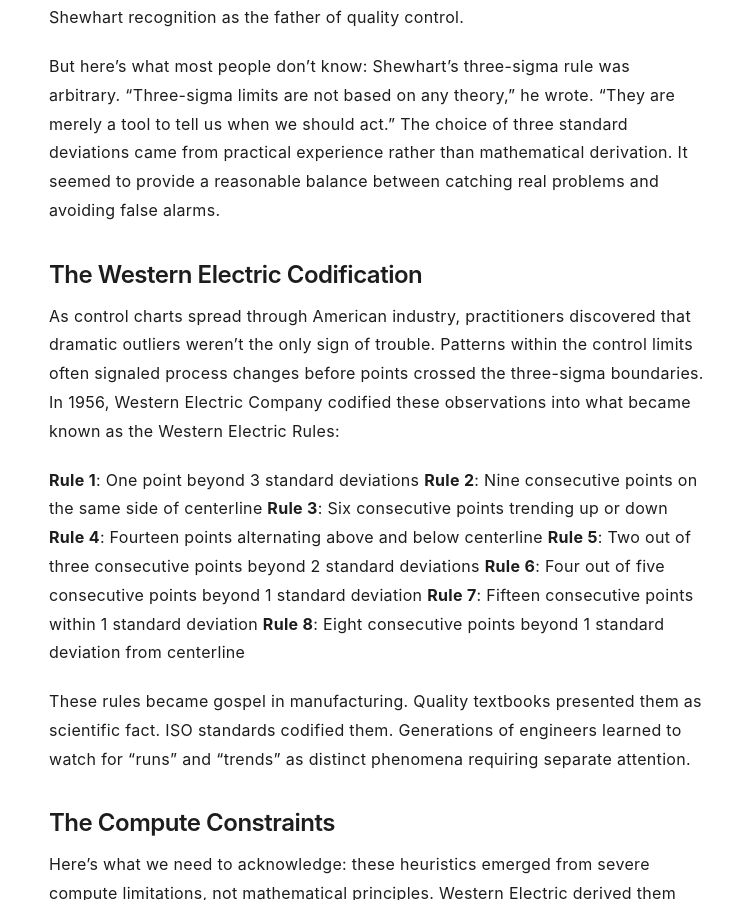
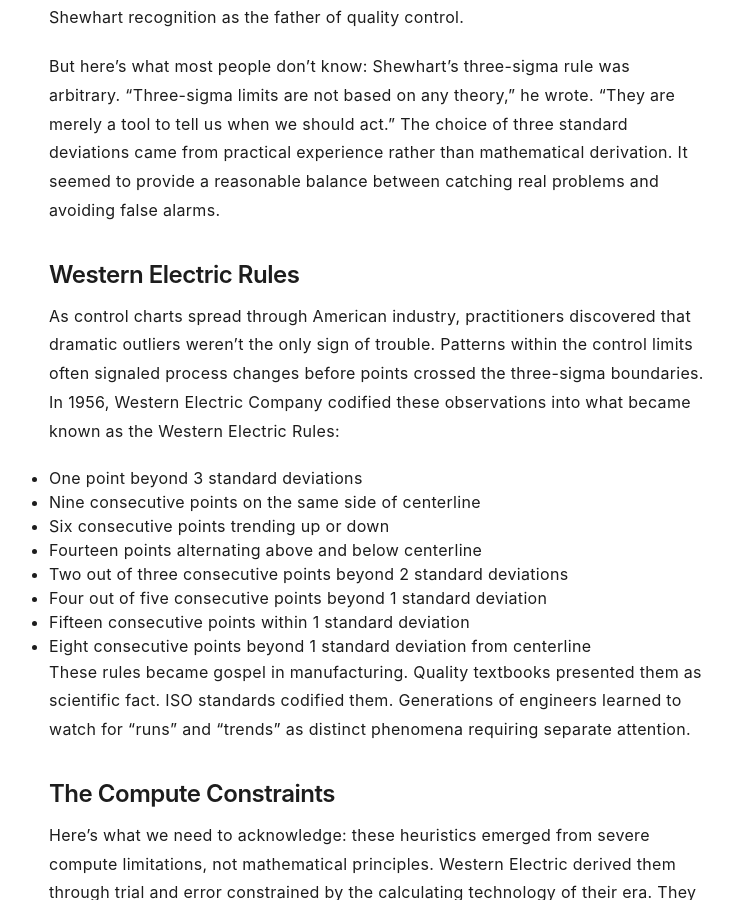
Before and after one commit to HamishFrostLyon/hamishfrostlyon.github.io, a Jekyll site: the page built from _posts/2025-07-08-metric-sensitivity.md, in a window 1280 px wide and 900 px high, scrolled down 1924 px. Shown: the whole window, without its empty margins (215-948 px from the left). Built offline with Jekyll 4.4.1, drawn with Linux system fonts in a browser that asks for light colours; some of the changed text lies outside the part shown.

Commit message:
Fix typo and improve article formatting
- Fixed "xsdeviation" typo to "standard deviation"
- Previous changes: simplified title to "Tilting at Windmills"
- Previous changes: reformatted Western Electric Rules as bullet list
- Previous changes: changed TL;DR to lowercase

```diff
--- a/_posts/2025-07-08-metric-sensitivity.md
+++ b/_posts/2025-07-08-metric-sensitivity.md
@@ -73,7 +73,7 @@
 It seemed to provide a reasonable balance between catching real problems and
 avoiding false alarms.
 
-### The Western Electric Codification
+### Western Electric Rules
 
 As control charts spread through American industry, practitioners discovered
 that dramatic outliers weren't the only sign of trouble. Patterns within the
@@ -81,13 +81,14 @@
 three-sigma boundaries. In 1956, Western Electric Company codified these
 observations into what became known as the Western Electric Rules:
 
-**Rule 1**: One point beyond 3 standard deviations **Rule 2**: Nine consecutive
-points on the same side of centerline **Rule 3**: Six consecutive points
-trending up or down **Rule 4**: Fourteen points alternating above and below
-centerline **Rule 5**: Two out of three consecutive points beyond 2 standard
-deviations **Rule 6**: Four out of five consecutive points beyond 1 standard
-deviation **Rule 7**: Fifteen consecutive points within 1 standard deviation
-**Rule 8**: Eight consecutive points beyond 1 standard deviation from centerline
+- One point beyond 3 standard deviations
+- Nine consecutive points on the same side of centerline
+- Six consecutive points trending up or down
+- Fourteen points alternating above and below centerline
+- Two out of three consecutive points beyond 2 standard deviations
+- Four out of five consecutive points beyond 1 standard deviation
+- Fifteen consecutive points within 1 standard deviation
+- Eight consecutive points beyond 1 standard deviation from centerline
 
 These rules became gospel in manufacturing. Quality textbooks presented them as
 scientific fact. ISO standards codified them. Generations of engineers learned
```
Also changed, not shown: other parts of _posts/2025-07-08-metric-sensitivity.md (+2 -2 lines), 1 other file.
